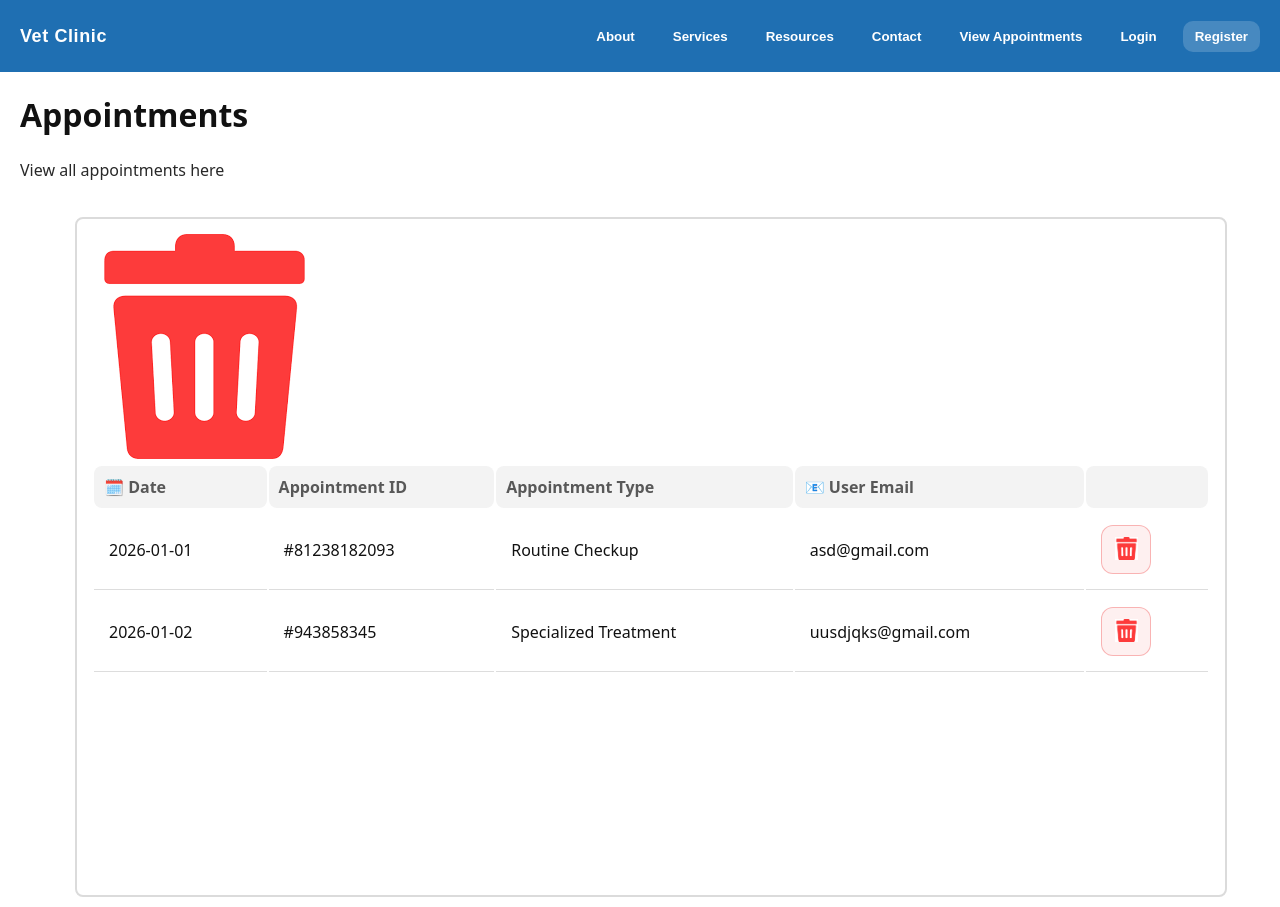
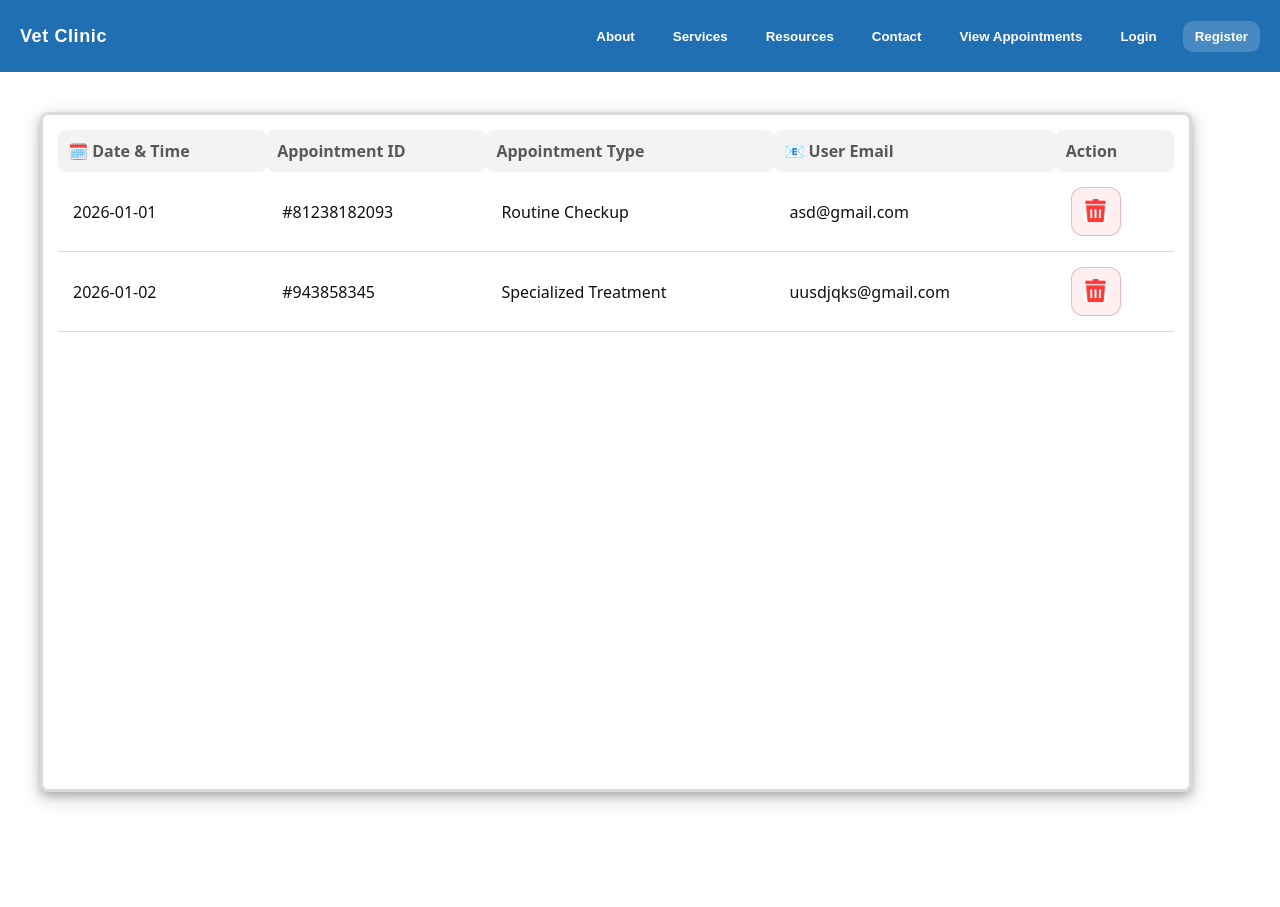
Before and after one commit to kc-frost/vet-clinic, a React (Vite) app in the folder frontend/: page /viewappointments in a window 1280 px wide. After the commit the page ends 832 px from the top, so only its background shows below. Built offline with nearby package versions, Linux system fonts and the light colour scheme.

Commit message:
Merge files from Richard integrating images

```diff
--- a/frontend/src/pages/public/ViewAppointments.tsx
+++ b/frontend/src/pages/public/ViewAppointments.tsx
@@ -1,5 +1,6 @@
 import { useState, useEffect, useMemo } from "react";
 
+// import testImage from "../../assets/trashcan1.png";
 import type { Appointment } from "../../types/appointment";
 
 import trashIcon from "../../assets/trashcan1.png";
@@ -11,21 +12,14 @@ import "../../styles/appointments.css";
 export default function Appointments() {
   return (
     <div className="centered">
-      <h1>
-        Appointments
-      </h1>
-      <p className="subtitle">
-        View all appointments here
-      </p>
       <div className="box">
-        <img src={trashIcon} />
         <table>
           <tr>
-            <th> 🗓️ Date </th>
+            <th> 🗓️ Date & Time </th>
             <th> Appointment ID</th>
             <th> Appointment Type</th>
             <th> 📧 User Email </th>
-            <th> </th>
+            <th> Action </th>
           </tr>
           <tr>
             <td> 2026-01-01 </td>
@@ -33,6 +27,14 @@ export default function Appointments() {
             <td> Routine Checkup </td>
             <td> asd@gmail.com </td>
             <td> <button className="btn danger appt-trash" type="button" aria-label="Delete appointment" title="Delete" onClick={() => {}} > <img src={trashIcon} alt="" className="trash-icon"/> </button> </td>
+            {/* <td>
+              <div className="square">
+                <img src={trashIcon} alt="hello"/>
+                <p>
+                  Delete
+                </p>
+              </div>
+            </td> */}
           </tr>
           <tr>
             <td> 2026-01-02 </td>
--- a/frontend/src/styles/Appointments.css
+++ b/frontend/src/styles/Appointments.css
@@ -7,22 +7,46 @@
 }
 
 /* applied ONLY to .centered's direct children */
-.centered > h1,
-.centered > p {
-  margin-left: 20px;
+.centered > h1 {
+  margin-left: 50px;
 }
 
 .box {
   background-color: #FFFFFF;
   min-height: calc(100vh - 120px);
-  border: 2px solid #DBDBDB;
+  border: 3px solid #DBDBDB;
   border-radius: 8px;
   padding: 15px;
-  margin: 10px 75px;
+  margin: 40px;
   width: 100%;
   max-width: 90%;
+  box-shadow: 0 4px 8px 0 rgba(0, 0, 0, 0.2), 0 6px 20px 0 rgba(0, 0, 0, 0.19);
+
 }
 
+.square {
+  display: flex;
+  width: 150px;
+  height: 70px;
+  color: red;
+  background-color: red;
+  transition: width 1s, color 1s, background-color 1s, opacity 0.5s;
+  border-radius: 8px;
+
+  line-height: 50px;
+  text-align: center;
+  vertical-align: middle;
+  margin:auto;
+  margin-bottom: 10px;
+  /* opacity: 0; */
+}
+
+/* div.square:hover {
+  background-color: red;
+  color:white;
+  width: 100px;
+  opacity: 1;
+} */
 /* Table Styling */
 /*
 TR = "Table Row"
@@ -31,12 +55,14 @@ TD = "Table Data"
 */
 
 table {
+  border-collapse: collapse;
   width: 100%;
 }
 
 tr:hover {
   background-color: #D6EEEE;
 }
+
 
 th {
   color: #585858;
@@ -48,10 +74,13 @@ th {
 }
 
 td {
+  border-radius: 8px;
   border-bottom: 1px solid #ddd;
   text-align: left;
   vertical-align: middle;
   padding: 15px;
+  /* animation-name: myAnimation;
+  animation-duration: 4s; */
 }
 
 .trash-icon {
@@ -59,4 +88,8 @@ td {
   height: 24px;
   padding: .5px;
   pointer-events: none;
+/* Animations */
+@keyframes myAnimation {
+  from {background-color: red;}
+  to {background-color: yellow;}
 }
```
